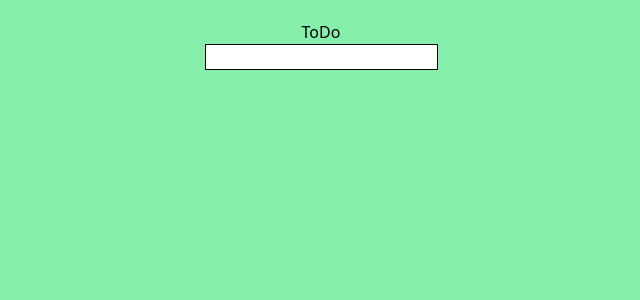
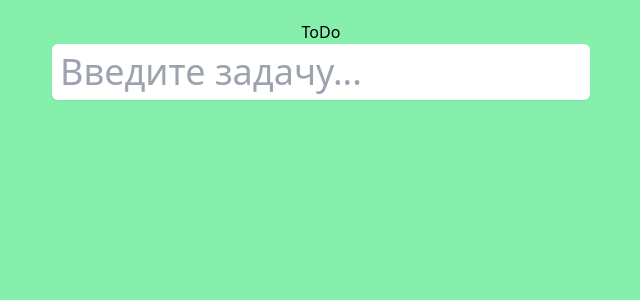
Before and after one commit to HillTrigger/ToDo-List, a Next.js app: page / in a window 1280 px wide. Shown: the top 300 px of the page, without its empty margins (319-959 px from the left). Built offline with nearby package versions, Linux system fonts and the light colour scheme.

Commit message:
created action add todo and toggle todo

```diff
--- a/components/todo/ToDo.jsx
+++ b/components/todo/ToDo.jsx
@@ -1,21 +1,37 @@
-import { useState } from "react";
+import { useReducer, useState } from "react";
 import { ToDoInput } from "./ui/ToDoInput";
 import { ToDoLayout } from "./ui/ToDoLayout";
 import { ToDoTitle } from "./ui/ToDoTitle";
 import { handleChangeInput } from "./model/handleChangeInput";
+import { toDoReducer } from "./model/todoReducer";
+import { ToDoPoint } from "./ui/ToDoPoint";
+import { ACTIONS } from "./constans";
 import { handleSubmitInput } from "./model/handleSubmitInput";
 
 export function ToDo() {
   const [textInput, setTextInput] = useState("");
+  const [todos, dispatch] = useReducer(toDoReducer, []);
 
   return (
     <ToDoLayout>
       <ToDoTitle title="ToDo" />
       <ToDoInput
-        onSubmit={(e) => handleSubmitInput({ e })}
+        onSubmit={(e) => handleSubmitInput({ e, dispatch })}
         onChange={(e) => handleChangeInput({ e, setTextInput })}
         textInput={textInput}
+        placeholder="Введите задачу..."
       />
+      {todos?.map((todo) => {
+        return (
+          <ToDoPoint
+            onClick={(e) =>
+              dispatch({ type: ACTIONS.TOGGLE_TODO, payload: { id: todo.id } })
+            }
+            key={todo.id}
+            todo={todo}
+          />
+        );
+      })}
     </ToDoLayout>
   );
 }
--- /dev/null
+++ b/components/todo/constans.js
@@ -0,0 +1,5 @@
+export const ACTIONS = {
+  ADD_TODO: "addToDo",
+  TOGGLE_TODO: "toggleToDo",
+  RM_TODO: "removeToDo",
+};
--- /dev/null
+++ b/components/todo/model/formatDate.js
@@ -0,0 +1,19 @@
+export const formatDate = (timestamp) => {
+  const date = new Date(timestamp);
+
+  const options = {
+    month: "short", // Jul
+    day: "numeric", // 20
+    year: "numeric", // 2023
+    hour: "numeric", // 9
+    minute: "2-digit", // 00
+    hour12: true, // AM/PM формат
+  };
+
+  const formattedDate = new Intl.DateTimeFormat("en-US", options).format(date);
+
+  const time = formattedDate.split(", ").pop(); // Вытягиваем время
+
+  // Объединяем результат
+  return `${formattedDate.replace(`, ${time}`, "")} at ${time}`;
+};
--- a/components/todo/model/handleSubmitInput.js
+++ b/components/todo/model/handleSubmitInput.js
@@ -1,5 +1,10 @@
-export function handleSubmitInput({ e }) {
+import { ACTIONS } from "../constans";
+
+export function handleSubmitInput({ e, dispatch }) {
   e.preventDefault();
-  console.log("!!!");
+  dispatch({
+    type: ACTIONS.ADD_TODO,
+    payload: { name: e.target.firstElementChild.value },
+  });
   return null;
 }
--- /dev/null
+++ b/components/todo/model/toDoReducer.js
@@ -0,0 +1,28 @@
+import { ACTIONS } from "../constans";
+
+function newToDo({ name }) {
+  return { id: Date.now(), name: name, complete: false };
+}
+
+export function toDoReducer(todos, action) {
+  switch (action.type) {
+    case ACTIONS.ADD_TODO: {
+      const todo = action.payload;
+      return [...todos, newToDo({ name: todo.name })];
+    }
+    case ACTIONS.TOGGLE_TODO: {
+      return todos.map((todo) => {
+        if (todo.id === action.payload.id) {
+          console.log(todo.complete);
+          return { ...todo, complete: !todo.complete };
+        } else {
+          console.log(todo.complete);
+          return { ...todo };
+        }
+      });
+    }
+
+    default:
+      return todos;
+  }
+}
--- a/components/todo/ui/ToDoInput.jsx
+++ b/components/todo/ui/ToDoInput.jsx
@@ -1,11 +1,12 @@
-export function ToDoInput({ textInput, onChange, onSubmit }) {
+export function ToDoInput({ textInput, onChange, onSubmit, ...htmlProps }) {
   return (
     <form onSubmit={onSubmit} className="flex items-center gap-2">
       <input
         onChange={onChange}
         type="text"
         value={textInput}
-        className="border-black border"
+        className="text-4xl p-2 rounded-md border-gray-300 shadow-sm focus:border-primary-400 focus:ring focus:ring-primary-200 focus:ring-opacity-50 disabled:cursor-not-allowed disabled:bg-gray-50 disabled:text-gray-500"
+        {...htmlProps}
       />
     </form>
   );
--- /dev/null
+++ b/components/todo/ui/ToDoPoint.jsx
@@ -0,0 +1,55 @@
+import { formatDate } from "../model/formatDate";
+
+export function ToDoPoint({ todo, onClick }) {
+  return (
+    <div className="flex text-3xl items-center w-[500px] justify-between">
+      <div>
+        <h2>{todo.name}</h2>
+        <p className="text-xs text-gray-400">{formatDate(todo.id)}</p>
+      </div>
+      <CompleteIcon onClick={onClick} complete={todo.complete} />
+    </div>
+  );
+}
+
+function CompleteIcon({ onClick, complete = false }) {
+  if (complete) {
+    return (
+      <button
+        onClick={(e) => onClick(e)}
+        className="inline-flex items-center h-8 gap-1 rounded-full bg-green-50 px-2 py-1 text-xs font-semibold text-green-600"
+      >
+        <svg
+          xmlns="http://www.w3.org/2000/svg"
+          viewBox="0 0 20 20"
+          fill="currentColor"
+          className="h-3 w-3"
+        >
+          <path
+            fill-rule="evenodd"
+            d="M16.704 4.153a.75.75 0 01.143 1.052l-8 10.5a.75.75 0 01-1.127.075l-4.5-4.5a.75.75 0 011.06-1.06l3.894 3.893 7.48-9.817a.75.75 0 011.05-.143z"
+            clip-rule="evenodd"
+          />
+        </svg>
+        complete
+      </button>
+    );
+  } else {
+    return (
+      <button
+        onClick={(e) => onClick(e)}
+        className="flex items-center h-8 gap-1 rounded-full bg-red-50 px-2 py-1 text-xs font-semibold text-red-600"
+      >
+        <svg
+          xmlns="http://www.w3.org/2000/svg"
+          viewBox="0 0 20 20"
+          fill="currentColor"
+          className="h-3 w-3"
+        >
+          <path d="M6.28 5.22a.75.75 0 00-1.06 1.06L8.94 10l-3.72 3.72a.75.75 0 101.06 1.06L10 11.06l3.72 3.72a.75.75 0 101.06-1.06L11.06 10l3.72-3.72a.75.75 0 00-1.06-1.06L10 8.94 6.28 5.22z" />
+        </svg>
+        Proceced
+      </button>
+    );
+  }
+}
```
